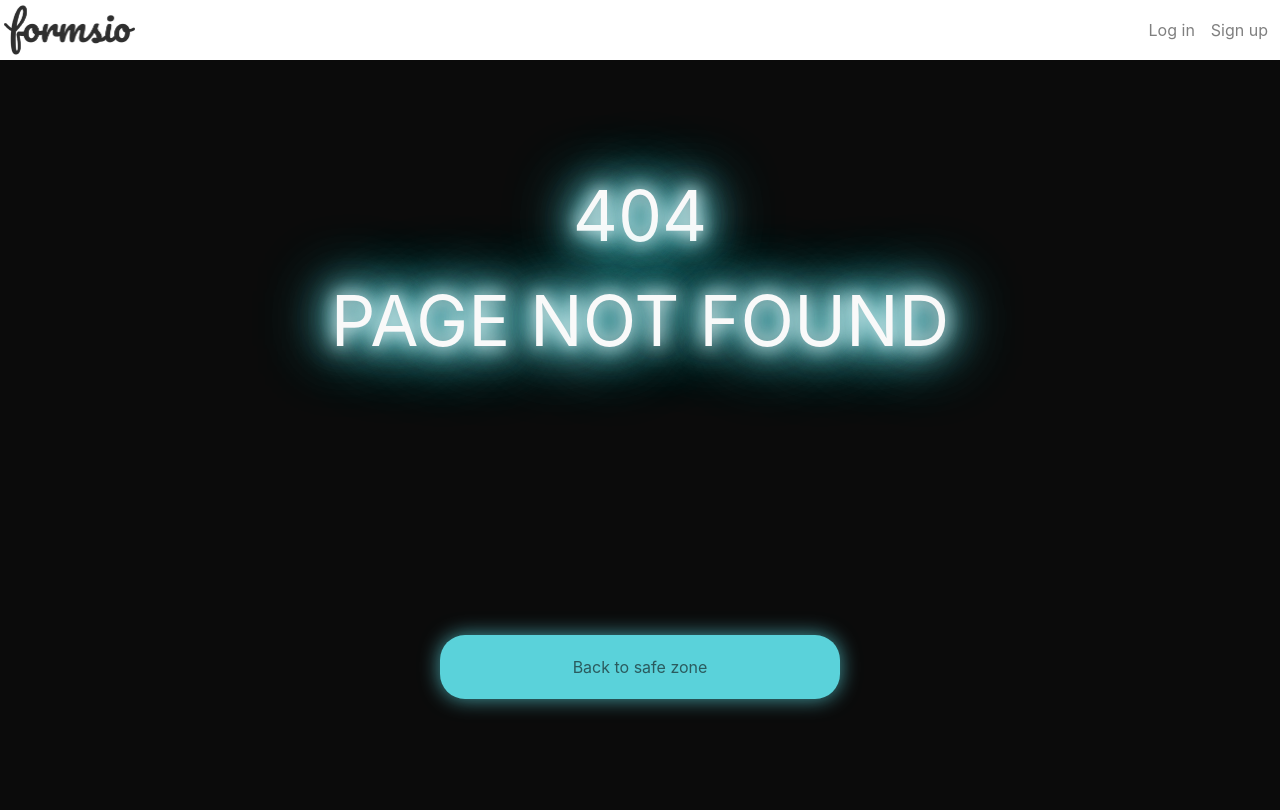
After one commit to cristiandarla/formsio, a Flask app: template formsio_app/templates/404.html in a window 1280 px wide. The commit adds this page. Run offline with Flask 2, Linux system fonts and the light colour scheme; the template is opened without the code that fills it, so the values that code supplies are empty; some libraries are stand-ins or nearby versions.

```diff
--- a/formsio_app/static/css/styles.css
+++ b/formsio_app/static/css/styles.css
@@ -16,6 +16,7 @@
     --dark-cyan: #5ad2da;
     --grey: rgb(84, 84, 84);
     --black: rgb(11, 11, 11);
+    --alpha-black: rgba(11, 11, 11, 0.6);
 }
 
 
@@ -179,27 +180,61 @@
     position: absolute;
 }
 
+.neon {
+    text-align: center;
+    font-size: 70px;
+    text-transform: uppercase;
+    color: var(--white);
+    -webkit-animation: text-glow 1s ease-in-out infinite alternate;
+    -moz-animation: text-glow 1s ease-in-out infinite alternate;
+    animation: text-glow 1s ease-in-out infinite alternate;
+  }
 
+.wrapper-neon{
+    background-color: var(--black);
+    display: flex;
+    justify-content: center;
+    align-items: center;
+    text-align: center;
+    min-height: calc(100vh - 50px);
+}
 
+.button-neon{
+    background: var(--dark-cyan) !important;
+    color: var(--alpha-black);
+    border: none;
+    border-radius: 25px;
+    margin: 5vh auto 1vh  auto;
+    width: 50vh;
+    height: 8vh;
+    box-shadow: 0 0 20px var(--light-cyan);
+    transition: all 0.2s ease-in-out;
+}
+.button-neon:hover{
+    color: var(--black);
+    box-shadow: 0 0 50px var(--light-cyan);
+}
 
-
-
-
-
-
-
-
-
-
-
-
-
-
-
-
-
-
-
+@-webkit-keyframes text-glow {
+    from {
+      text-shadow:  0 0 10px var(--white),
+                    0 0 20px var(--white),
+                    0 0 30px var(--light-cyan),
+                    0 0 40px var(--light-cyan),
+                    0 0 50px var(--light-cyan),
+                    0 0 60px var(--light-cyan),
+                    0 0 70px var(--light-cyan);
+    }
+    to {
+      text-shadow:  0 0 20px var(--white),
+                    0 0 30px var(--dark-cyan),
+                    0 0 40px var(--dark-cyan),
+                    0 0 50px var(--dark-cyan),
+                    0 0 60px var(--dark-cyan),
+                    0 0 70px var(--dark-cyan),
+                    0 0 80px var(--dark-cyan);
+    }
+  }
 
 
 
--- a/formsio_app/static/js/signup.js
+++ b/formsio_app/static/js/signup.js
@@ -22,7 +22,8 @@ $(document).ready(function() {
             }, 2000);
         },
         error: function(resp) {
-            if(resp.status == 500){
+            console.error(resp);
+            if(resp.status == 500 || resp.status == 0){
                 Swal.fire({
                     icon: 'error',
                     title: 'Oops...',
--- a/formsio_app/team/models.py
+++ b/formsio_app/team/models.py
@@ -12,7 +12,6 @@ class User:
     return jsonify(user), 200
 
   def signup(self):
-    print(request.form)
 
     # Create the user object
     user = {
--- /dev/null
+++ b/formsio_app/templates/404.html
@@ -0,0 +1,9 @@
+{% extends "base.html" %}
+{%block content%}
+<div class="wrapper-neon d-flex flex-column justify-content-around">
+    <p class="neon">404<br>
+        PAGE NOT FOUND
+    </p>
+    <input type="button" class="btn btn-primary button-neon" onclick="window.location.href='/'" value="Back to safe zone"/>
+</div>
+{%endblock%}
--- a/formsio_app/templates/base.html
+++ b/formsio_app/templates/base.html
@@ -23,9 +23,11 @@
     <meta name="theme-color" content="#ffffff">
     <title>formsio</title>
 
+    <!--{% if custom is defined %}
+    <link rel="stylesheet" href="{{ url_for('static', filename='css/404.css') }}">
+    {% endif %}-->
     <link rel="stylesheet" href="https://cdn.jsdelivr.net/npm/bootstrap@4.6.0/dist/css/bootstrap.min.css" integrity="sha384-B0vP5xmATw1+K9KRQjQERJvTumQW0nPEzvF6L/Z6nronJ3oUOFUFpCjEUQouq2+l" crossorigin="anonymous">
     <link rel="stylesheet" href="{{ url_for('static', filename='css/styles.css') }}">
-
     <script src="https://code.jquery.com/jquery-3.5.1.slim.min.js" integrity="sha384-DfXdz2htPH0lsSSs5nCTpuj/zy4C+OGpamoFVy38MVBnE+IbbVYUew+OrCXaRkfj" crossorigin="anonymous"></script>
     <script src="https://cdn.jsdelivr.net/npm/bootstrap@4.6.0/dist/js/bootstrap.bundle.min.js" integrity="sha384-Piv4xVNRyMGpqkS2by6br4gNJ7DXjqk09RmUpJ8jgGtD7zP9yug3goQfGII0yAns" crossorigin="anonymous"></script>
     <script src="{{ url_for('static', filename='js/script.js') }}"></script>
--- a/formsio_app/templates/home.html
+++ b/formsio_app/templates/home.html
@@ -9,7 +9,7 @@
 
 
 
-  <input type="get-started" class="btn1 btn-primary" value="Get Started with Formsio"/>
+  <input type="button" class="btn1 btn-primary" value="Get Started with Formsio" onclick="window.location.href='/signup'"/>
 
   <div class="home-circle_big"></div>
   <div class="home-circle_small"></div>
@@ -27,9 +27,6 @@
     <h1>Start your Survey</h1>
   </div>
 
-
-  <input type="random-survey" class="btn2 btn-primary" value="Take a Random Survey Here"/>
-
 </div>
 
 {%endblock%}
--- a/formsio_app/user/models.py
+++ b/formsio_app/user/models.py
@@ -4,7 +4,7 @@ from formsio_app.app import db
 import uuid, os
 from random import choice, shuffle
 
-icons = ['profile1.png', 'profile2.png', 'profile3.png','profile4.png', 'profile5.png', 'profile6.png']
+icons = ['profile1.jpg', 'profile2.jpg', 'profile3.jpg','profile4.jpg', 'profile5.jpg', 'profile6.jpg']
 
 class User:
 
@@ -15,7 +15,6 @@ class User:
     return jsonify(user), 200
 
   def signup(self):
-    print(request.form)
 
     # Create the user object
     user = {
--- a/wsgi.py
+++ b/wsgi.py
@@ -1,4 +1,4 @@
 from formsio_app.app import app
 
 if __name__ == "__main__":
-    app.run()
+    app.run(debug=True)
```
Also changed, not shown: formsio_app/app.py (+11 -1 lines), formsio_app/static/css/login.css (deleted, +0 -10 lines), formsio_app/static/js/login.js (+15 -5 lines), formsio_app/templates/400.html (added, +8 -0 lines), formsio_app/templates/403.html (added, +8 -0 lines), formsio_app/templates/500.html (added, +8 -0 lines), formsio_app/templates/profile.html (+18 -6 lines). Lines whose indentation alone changed are shown as unchanged.
